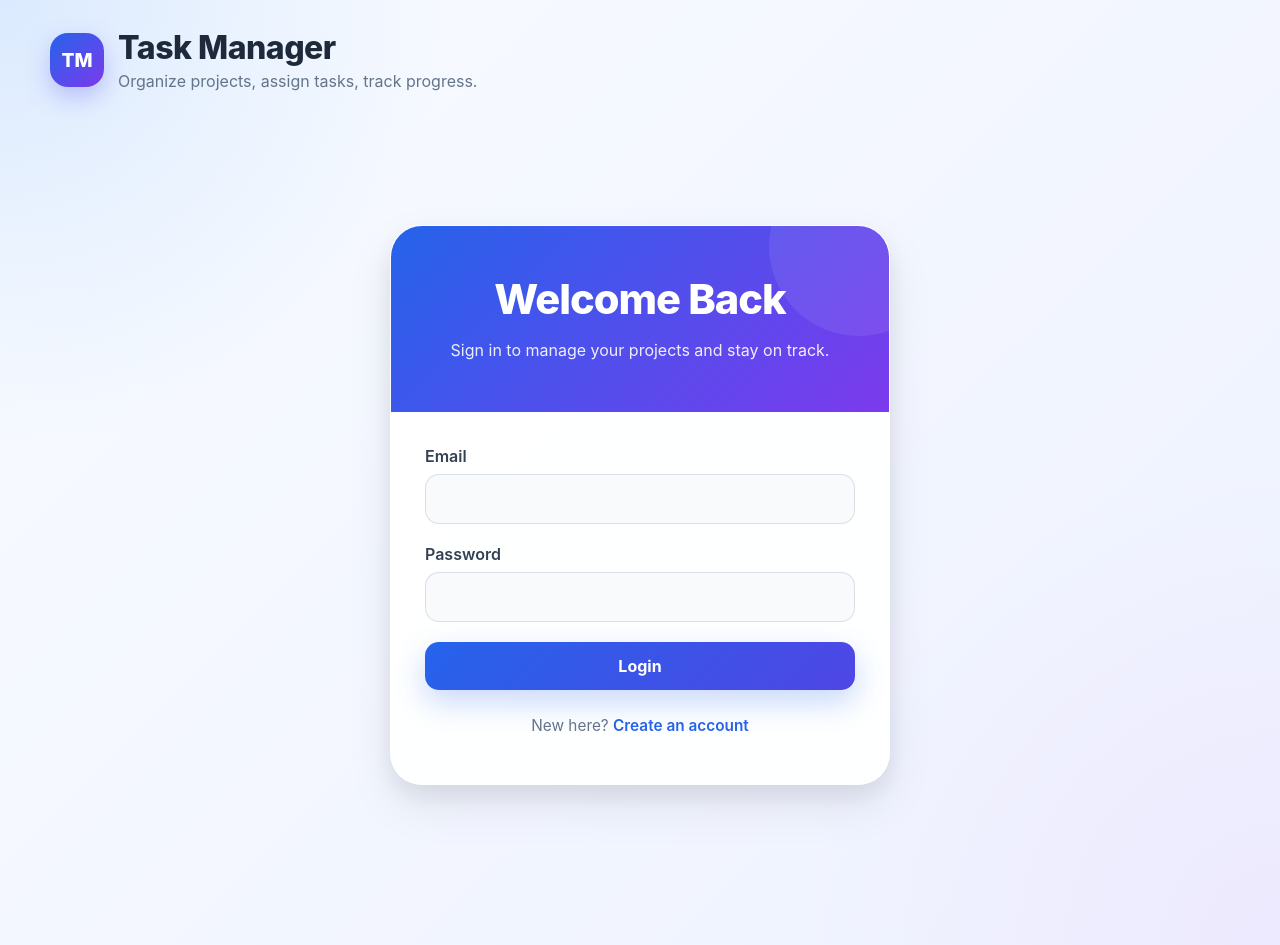
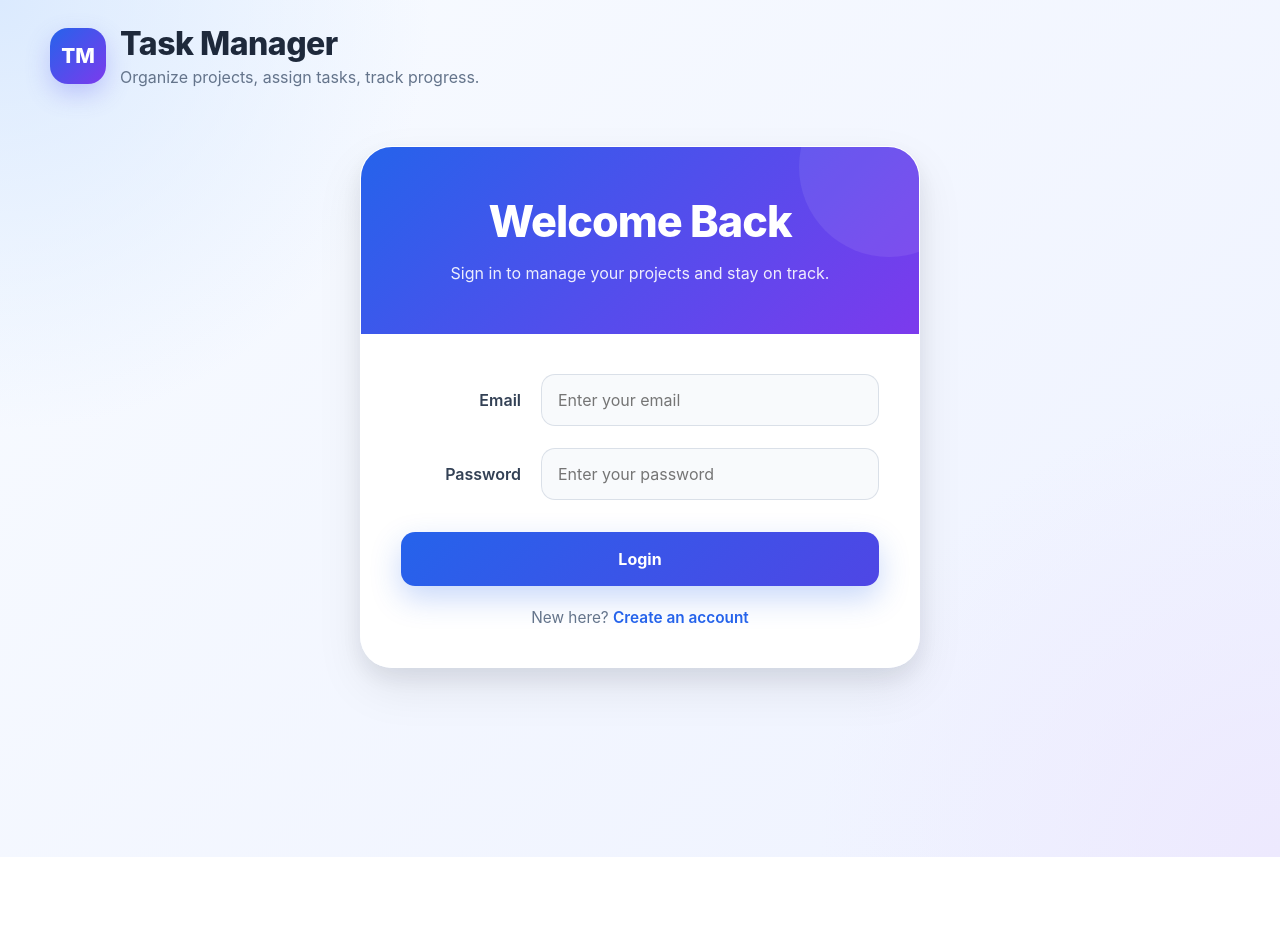
Before and after one commit to ravitejabasabathini/task_management, a React (Create React App) app in the folder frontend/: page /login in a window 1280 px wide. After the commit the page ends 857 px from the top, so only its background shows below. Built offline with nearby package versions, Linux system fonts and the light colour scheme; no server answers.

Commit message:
Updated login and signup UI

```diff
--- a/frontend/src/App.css
+++ b/frontend/src/App.css
@@ -1,7 +1,8 @@
 :root {
   --bg: #f4f7fb;
-  --surface: rgba(255, 255, 255, 0.92);
+  --surface: rgba(255, 255, 255, 0.95);
   --surface-strong: #edf2f7;
+
   --text: #1e293b;
   --muted: #64748b;
 
@@ -23,17 +24,20 @@
 /* ---------- GLOBAL ---------- */
 
 * {
+  margin: 0;
+  padding: 0;
   box-sizing: border-box;
 }
 
 body {
-  margin: 0;
   min-height: 100vh;
   font-family: "Inter", system-ui, sans-serif;
+
   background:
     radial-gradient(circle at top left, #dbeafe 0%, transparent 28%),
     radial-gradient(circle at bottom right, #ede9fe 0%, transparent 30%),
     linear-gradient(135deg, #f8fbff 0%, #eef2ff 100%);
+
   color: var(--text);
   overflow-x: hidden;
 }
@@ -47,15 +51,16 @@ body {
 .app-shell {
   width: min(1180px, calc(100% - 40px));
   margin: 0 auto;
-  padding: 28px 0 60px;
+  padding: 24px 0 60px;
 }
+
+/* ---------- HEADER ---------- */
 
 .app-header {
   display: flex;
   align-items: center;
   justify-content: space-between;
-  gap: 16px;
-  margin-bottom: 34px;
+  margin-bottom: 30px;
 }
 
 /* ---------- BRAND ---------- */
@@ -67,27 +72,32 @@ body {
 }
 
 .brand-logo {
-  width: 54px;
-  height: 54px;
+  width: 56px;
+  height: 56px;
+
   border-radius: 18px;
+
   background: linear-gradient(135deg, #2563eb, #7c3aed);
-  display: grid;
-  place-items: center;
+
+  display: flex;
+  align-items: center;
+  justify-content: center;
+
   color: white;
   font-weight: 800;
-  font-size: 1.2rem;
-  box-shadow: 0 10px 25px rgba(99, 102, 241, 0.35);
+  font-size: 1.3rem;
+
+  box-shadow: 0 10px 25px rgba(99, 102, 241, 0.3);
 }
 
 .brand-title {
-  margin: 0;
   font-size: 2rem;
   font-weight: 800;
   letter-spacing: -0.5px;
 }
 
 .brand-subtitle {
-  margin: 4px 0 0;
+  margin-top: 4px;
   color: var(--muted);
   font-size: 1rem;
 }
@@ -95,167 +105,209 @@ body {
 /* ---------- AUTH PAGE ---------- */
 
 .auth-shell {
-  min-height: calc(100vh - 40px);
-  display: grid;
-  place-items: center;
-  padding: 40px 16px;
+  min-height: calc(100vh - 120px);
+
+  display: flex;
+  justify-content: center;
+  align-items: center;
+
+  padding-bottom: 100px;
 }
 
+/* ---------- AUTH CARD ---------- */
+
 .auth-card {
-  width: min(500px, 100%);
+  width: 100%;
+  max-width: 560px;
+
   background: var(--surface);
-  border: 1px solid rgba(255, 255, 255, 0.5);
-  backdrop-filter: blur(18px);
+
   border-radius: 32px;
   overflow: hidden;
+
+  border: 1px solid rgba(255, 255, 255, 0.5);
+
+  backdrop-filter: blur(18px);
+
   box-shadow: var(--shadow);
+
   animation: fadeUp 0.5s ease;
 }
 
+/* ---------- HERO SECTION ---------- */
+
 .auth-hero {
-  padding: 48px 38px;
+  position: relative;
+
+  padding: 48px 40px;
+
+  text-align: center;
+  color: white;
+
   background: linear-gradient(135deg, #2563eb 0%, #7c3aed 100%);
-  color: white;
-  text-align: center;
-  position: relative;
 }
 
 .auth-hero::after {
   content: "";
+
   position: absolute;
+
   width: 180px;
   height: 180px;
+
+  border-radius: 50%;
+
   background: rgba(255, 255, 255, 0.08);
-  border-radius: 50%;
+
   top: -70px;
   right: -60px;
 }
 
 .auth-hero h2 {
-  margin: 0 0 14px;
-  font-size: 2.6rem;
-  font-weight: 800;
-  letter-spacing: -1px;
   position: relative;
   z-index: 1;
+
+  margin-bottom: 14px;
+
+  font-size: 2.7rem;
+  font-weight: 800;
+
+  letter-spacing: -1px;
 }
 
 .auth-hero p {
-  margin: 0;
+  position: relative;
+  z-index: 1;
+
   font-size: 1rem;
   line-height: 1.6;
+
   color: rgba(255, 255, 255, 0.9);
-  position: relative;
-  z-index: 1;
 }
 
 /* ---------- FORM ---------- */
 
 .auth-form {
-  padding: 34px;
-  display: grid;
-  gap: 20px;
+  padding: 40px;
+
+  display: flex;
+  flex-direction: column;
+
+  gap: 22px;
 }
 
-.auth-form label {
+/* ---------- FORM ROW ---------- */
+
+.form-group {
   display: grid;
-  gap: 8px;
-  text-align: left;
+
+  grid-template-columns: 120px 1fr;
+
+  align-items: center;
+
+  column-gap: 20px;
+}
+
+/* ---------- LABEL ---------- */
+
+.form-group label {
+  font-size: 1rem;
   font-weight: 600;
+
+  text-align: right;
+
   color: #334155;
 }
 
-.auth-form input,
-.auth-form select,
-.auth-form textarea,
-.form-card input,
-.form-card textarea,
-.form-card select {
+/* ---------- INPUTS ---------- */
+
+.form-group input,
+.form-group select,
+.form-group textarea {
   width: 100%;
-  padding: 14px 16px;
+  height: 52px;
+
+  padding: 0 16px;
+
   border-radius: 14px;
   border: 1px solid rgba(148, 163, 184, 0.3);
-  background: rgba(248, 250, 252, 0.9);
+
+  background: #f8fafc;
+
   font-size: 1rem;
   color: var(--text);
+
   outline: none;
+
   transition: all 0.25s ease;
 }
 
-.auth-form input:focus,
-.auth-form select:focus,
-.auth-form textarea:focus,
-.form-card input:focus,
-.form-card textarea:focus,
-.form-card select:focus {
+.form-group textarea {
+  min-height: 120px;
+  padding-top: 14px;
+  resize: vertical;
+}
+
+.form-group input:focus,
+.form-group select:focus,
+.form-group textarea:focus {
+  background: white;
+
   border-color: #6366f1;
-  background: white;
+
   box-shadow: 0 0 0 4px rgba(99, 102, 241, 0.12);
 }
 
-/* ---------- BUTTONS ---------- */
+/* ---------- BUTTON ---------- */
 
 .btn {
   border: none;
   border-radius: 14px;
+
+  cursor: pointer;
+
+  font-size: 1rem;
   font-weight: 700;
-  cursor: pointer;
-  padding: 14px 20px;
+
   transition: all 0.25s ease;
-  font-size: 1rem;
-}
-
-.btn:hover {
-  transform: translateY(-2px);
 }
 
 .btn-primary,
 .auth-form button {
+  width: 100%;
+  height: 54px;
+
+  margin-top: 10px;
+
   background: linear-gradient(135deg, #2563eb, #4f46e5);
+
   color: white;
+
   box-shadow: 0 12px 30px rgba(37, 99, 235, 0.25);
 }
 
 .btn-primary:hover,
 .auth-form button:hover {
+  transform: translateY(-2px);
+
   box-shadow: 0 16px 35px rgba(37, 99, 235, 0.35);
-}
-
-.btn-secondary {
-  background: #eef2ff;
-  color: #4338ca;
-}
-
-.btn-ghost {
-  background: transparent;
-  color: var(--primary);
-}
-
-/* ---------- CARD ---------- */
-
-.card {
-  background: var(--surface);
-  border: 1px solid var(--border);
-  border-radius: 24px;
-  box-shadow: var(--shadow);
-}
-
-.card-padding {
-  padding: 24px;
 }
 
 /* ---------- AUTH NOTE ---------- */
 
 .auth-note {
-  margin-top: 6px;
+  text-align: center;
+
   color: var(--muted);
-  text-align: center;
+
   font-size: 0.96rem;
 }
 
 .auth-note a {
   color: var(--primary);
+
   font-weight: 600;
+
   text-decoration: none;
 }
 
@@ -263,31 +315,20 @@ body {
   text-decoration: underline;
 }
 
-/* ---------- SUMMARY CARDS ---------- */
+/* ---------- CARD ---------- */
 
-.summary-card {
-  min-height: 120px;
-  padding: 24px;
+.card {
+  background: var(--surface);
+
   border-radius: 24px;
-  background: rgba(255, 255, 255, 0.95);
-  border: 1px solid rgba(148, 163, 184, 0.15);
-  transition: 0.25s ease;
+
+  border: 1px solid var(--border);
+
+  box-shadow: var(--shadow);
 }
 
-.summary-card:hover {
-  transform: translateY(-4px);
-  box-shadow: 0 14px 28px rgba(15, 23, 42, 0.08);
-}
-
-.summary-card strong {
-  display: block;
-  margin-bottom: 12px;
-  color: var(--muted);
-}
-
-.summary-card span {
-  font-size: 2rem;
-  font-weight: 800;
+.card-padding {
+  padding: 24px;
 }
 
 /* ---------- GRID ---------- */
@@ -298,11 +339,46 @@ body {
 }
 
 .grid-4 {
-  grid-template-columns: repeat(4, minmax(0, 1fr));
+  grid-template-columns: repeat(4, 1fr);
 }
 
 .grid-2 {
-  grid-template-columns: repeat(2, minmax(0, 1fr));
+  grid-template-columns: repeat(2, 1fr);
+}
+
+/* ---------- SUMMARY CARD ---------- */
+
+.summary-card {
+  min-height: 120px;
+
+  padding: 24px;
+
+  border-radius: 24px;
+
+  background: rgba(255, 255, 255, 0.95);
+
+  border: 1px solid rgba(148, 163, 184, 0.15);
+
+  transition: 0.25s ease;
+}
+
+.summary-card:hover {
+  transform: translateY(-4px);
+
+  box-shadow: 0 14px 28px rgba(15, 23, 42, 0.08);
+}
+
+.summary-card strong {
+  display: block;
+
+  margin-bottom: 12px;
+
+  color: var(--muted);
+}
+
+.summary-card span {
+  font-size: 2rem;
+  font-weight: 800;
 }
 
 /* ---------- ANIMATION ---------- */
@@ -312,6 +388,7 @@ body {
     opacity: 0;
     transform: translateY(24px);
   }
+
   to {
     opacity: 1;
     transform: translateY(0);
@@ -321,12 +398,14 @@ body {
 /* ---------- RESPONSIVE ---------- */
 
 @media (max-width: 900px) {
+
   .grid-4 {
-    grid-template-columns: repeat(2, minmax(0, 1fr));
+    grid-template-columns: repeat(2, 1fr);
   }
 }
 
 @media (max-width: 640px) {
+
   .app-shell {
     padding: 16px 0 40px;
   }
@@ -334,6 +413,7 @@ body {
   .app-header {
     flex-direction: column;
     align-items: flex-start;
+    gap: 14px;
   }
 
   .grid-4,
@@ -354,6 +434,15 @@ body {
   }
 
   .auth-form {
-    padding: 24px;
+    padding: 28px 22px;
+  }
+
+  .form-group {
+    grid-template-columns: 1fr;
+    gap: 8px;
+  }
+
+  .form-group label {
+    text-align: left;
   }
 }
--- a/frontend/src/components/Login.js
+++ b/frontend/src/components/Login.js
@@ -3,48 +3,149 @@ import { Link, useNavigate } from 'react-router-dom';
 import api from '../api';
 
 const Login = ({ onLogin }) => {
+
   const [email, setEmail] = useState('');
   const [password, setPassword] = useState('');
   const [error, setError] = useState(null);
+
   const navigate = useNavigate();
 
   const handleSubmit = async (event) => {
+
     event.preventDefault();
+
     setError(null);
+
     try {
-      const response = await api.post('/auth/login', { email, password });
-      localStorage.setItem('token', response.data.token);
-      localStorage.setItem('user', JSON.stringify(response.data.user));
+
+      const response = await api.post('/auth/login', {
+        email,
+        password
+      });
+
+      localStorage.setItem(
+        'token',
+        response.data.token
+      );
+
+      localStorage.setItem(
+        'user',
+        JSON.stringify(response.data.user)
+      );
+
       onLogin(response.data.user);
+
       navigate('/dashboard');
+
     } catch (err) {
-      setError(err.response?.data?.message || 'Login failed');
+
+      setError(
+        err.response?.data?.message || 'Login failed'
+      );
     }
   };
 
   return (
+
     <div className="auth-shell">
+
       <div className="auth-card">
+
+        {/* TOP SECTION */}
+
         <div className="auth-hero">
+
           <h2>Welcome Back</h2>
-          <p>Sign in to manage your projects and stay on track.</p>
+
+          <p>
+            Sign in to manage your projects and stay on track.
+          </p>
+
         </div>
-        <form className="auth-form" onSubmit={handleSubmit}>
-          <label>
-            Email
-            <input type="email" value={email} onChange={(e) => setEmail(e.target.value)} required />
-          </label>
-          <label>
-            Password
-            <input type="password" value={password} onChange={(e) => setPassword(e.target.value)} required />
-          </label>
-          {error && <div className="message-banner" style={{ background: '#fee2e2', color: '#991b1b', borderColor: 'rgba(239, 68, 68, 0.25)' }}>{error}</div>}
-          <button className="btn btn-primary" type="submit">Login</button>
+
+        {/* LOGIN FORM */}
+
+        <form
+          className="auth-form"
+          onSubmit={handleSubmit}
+        >
+
+          {/* EMAIL */}
+
+          <div className="form-group">
+
+            <label>Email</label>
+
+            <input
+              type="email"
+              value={email}
+              onChange={(e) => setEmail(e.target.value)}
+              placeholder="Enter your email"
+              required
+            />
+
+          </div>
+
+          {/* PASSWORD */}
+
+          <div className="form-group">
+
+            <label>Password</label>
+
+            <input
+              type="password"
+              value={password}
+              onChange={(e) => setPassword(e.target.value)}
+              placeholder="Enter your password"
+              required
+            />
+
+          </div>
+
+          {/* ERROR MESSAGE */}
+
+          {error && (
+
+            <div
+              className="message-banner"
+              style={{
+                background: '#fee2e2',
+                color: '#991b1b',
+                borderColor: 'rgba(239, 68, 68, 0.25)'
+              }}
+            >
+              {error}
+            </div>
+
+          )}
+
+          {/* LOGIN BUTTON */}
+
+          <button
+            className="btn btn-primary"
+            type="submit"
+          >
+            Login
+          </button>
+
+          {/* SIGNUP LINK */}
+
           <p className="auth-note">
-            New here? <Link to="/signup">Create an account</Link>
+
+            New here?
+
+            {' '}
+
+            <Link to="/signup">
+              Create an account
+            </Link>
+
           </p>
+
         </form>
+
       </div>
+
     </div>
   );
 };
--- a/frontend/src/components/Signup.js
+++ b/frontend/src/components/Signup.js
@@ -3,61 +3,178 @@ import { Link, useNavigate } from 'react-router-dom';
 import api from '../api';
 
 const Signup = ({ onSignup }) => {
+
   const [name, setName] = useState('');
   const [email, setEmail] = useState('');
   const [password, setPassword] = useState('');
   const [role, setRole] = useState('Member');
   const [error, setError] = useState(null);
+
   const navigate = useNavigate();
 
   const handleSubmit = async (event) => {
     event.preventDefault();
+
     setError(null);
+
     try {
-      const response = await api.post('/auth/signup', { name, email, password, role });
+
+      const response = await api.post('/auth/signup', {
+        name,
+        email,
+        password,
+        role
+      });
+
       localStorage.setItem('token', response.data.token);
-      localStorage.setItem('user', JSON.stringify(response.data.user));
+
+      localStorage.setItem(
+        'user',
+        JSON.stringify(response.data.user)
+      );
+
       onSignup(response.data.user);
+
       navigate('/dashboard');
+
     } catch (err) {
-      setError(err.response?.data?.message || 'Signup failed');
+
+      setError(
+        err.response?.data?.message || 'Signup failed'
+      );
     }
   };
 
   return (
+
     <div className="auth-shell">
+
       <div className="auth-card">
+
         <div className="auth-hero">
           <h2>Create Account</h2>
-          <p>Join your team and start tracking tasks in one place.</p>
+
+          <p>
+            Join your team and start tracking tasks in one place.
+          </p>
         </div>
+
         <form className="auth-form" onSubmit={handleSubmit}>
-          <label>
-            Name
-            <input value={name} onChange={(e) => setName(e.target.value)} required />
-          </label>
-          <label>
-            Email
-            <input type="email" value={email} onChange={(e) => setEmail(e.target.value)} required />
-          </label>
-          <label>
-            Password
-            <input type="password" value={password} onChange={(e) => setPassword(e.target.value)} required />
-          </label>
-          <label>
-            Role
-            <select value={role} onChange={(e) => setRole(e.target.value)}>
-              <option value="Member">Member</option>
-              <option value="Admin">Admin</option>
+
+          {/* NAME */}
+
+          <div className="form-group">
+
+            <label>Name</label>
+
+            <input
+              type="text"
+              value={name}
+              onChange={(e) => setName(e.target.value)}
+              placeholder="Enter your name"
+              required
+            />
+
+          </div>
+
+          {/* EMAIL */}
+
+          <div className="form-group">
+
+            <label>Email</label>
+
+            <input
+              type="email"
+              value={email}
+              onChange={(e) => setEmail(e.target.value)}
+              placeholder="Enter your email"
+              required
+            />
+
+          </div>
+
+          {/* PASSWORD */}
+
+          <div className="form-group">
+
+            <label>Password</label>
+
+            <input
+              type="password"
+              value={password}
+              onChange={(e) => setPassword(e.target.value)}
+              placeholder="Enter your password"
+              required
+            />
+
+          </div>
+
+          {/* ROLE */}
+
+          <div className="form-group">
+
+            <label>Role</label>
+
+            <select
+              value={role}
+              onChange={(e) => setRole(e.target.value)}
+            >
+              <option value="Member">
+                Member
+              </option>
+
+              <option value="Admin">
+                Admin
+              </option>
+
             </select>
-          </label>
-          {error && <div className="message-banner" style={{ background: '#fee2e2', color: '#991b1b', borderColor: 'rgba(239, 68, 68, 0.25)' }}>{error}</div>}
-          <button className="btn btn-primary" type="submit">Signup</button>
+
+          </div>
+
+          {/* ERROR MESSAGE */}
+
+          {error && (
+
+            <div
+              className="message-banner"
+              style={{
+                background: '#fee2e2',
+                color: '#991b1b',
+                borderColor: 'rgba(239, 68, 68, 0.25)'
+              }}
+            >
+              {error}
+            </div>
+
+          )}
+
+          {/* BUTTON */}
+
+          <button
+            className="btn btn-primary"
+            type="submit"
+          >
+            Signup
+          </button>
+
+          {/* LOGIN LINK */}
+
           <p className="auth-note">
-            Already have an account? <Link to="/login">Login</Link>
+
+            Already have an account?
+
+            {' '}
+
+            <Link to="/login">
+              Login
+            </Link>
+
           </p>
+
         </form>
+
       </div>
+
     </div>
   );
 };
```
